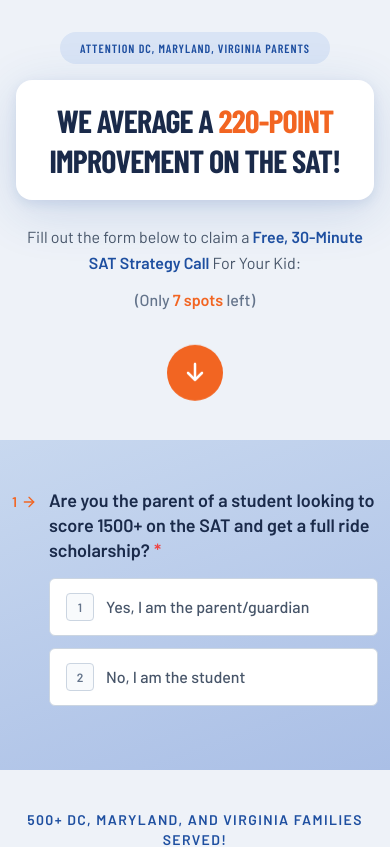
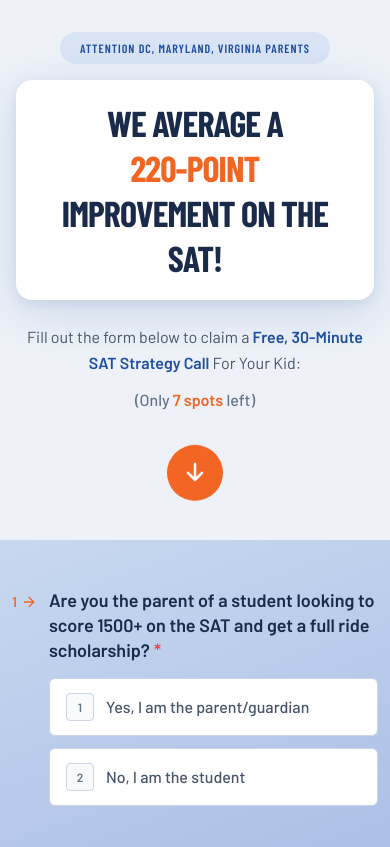
Before and after one commit to julianb-21/SAT, a React (Vite) app: page / in a window 390 px wide. Shown: the top 847 px of the page. Built offline with nearby package versions, Linux system fonts and the light colour scheme; no server answers; a web font is replaced by a local one.

Commit message:
Fix mobile text layout & font size

```diff
--- a/src/components/HeroSection.tsx
+++ b/src/components/HeroSection.tsx
@@ -39,8 +39,10 @@ export default function HeroSection({ onScrollToForm }: HeroSectionProps) {
         className="w-full max-w-4xl bg-white rounded-2xl px-5 pt-5 pb-5 md:px-8 md:pt-6 md:pb-6 text-center mb-6 md:mb-8"
         style={{ boxShadow: '0 12px 52px 0 rgba(30,79,160,0.16), 0 4px 12px 0 rgba(30,79,160,0.10)' }}
       >
-        <h1 className="font-condensed font-black uppercase leading-tight tracking-tight text-[2rem] md:text-6xl lg:text-[5.5rem]">
-          <span style={{ color: '#1A2A4A' }}>WE AVERAGE A </span>
+        <h1 className="font-condensed font-black uppercase leading-tight tracking-tight text-4xl md:text-6xl lg:text-[5.5rem]">
+          <span style={{ color: '#1A2A4A' }}>WE AVERAGE A</span>
+          <br className="block md:hidden" />
+          <span className="hidden md:inline" style={{ color: '#1A2A4A' }}> </span>
           <span style={{ color: '#F26522' }}>220-POINT</span>
           <br />
           <span style={{ color: '#1A2A4A' }}>IMPROVEMENT ON THE SAT!</span>
```
